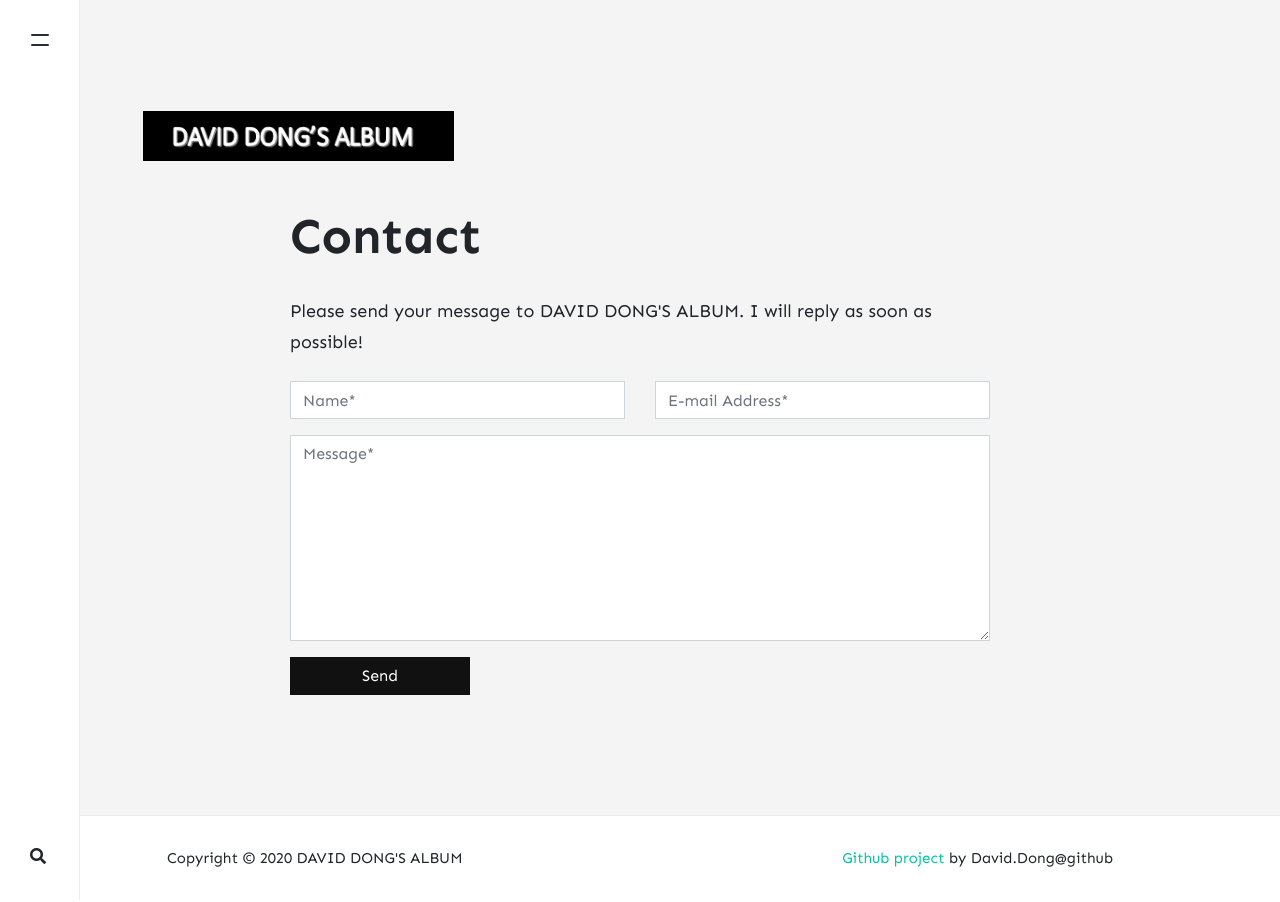
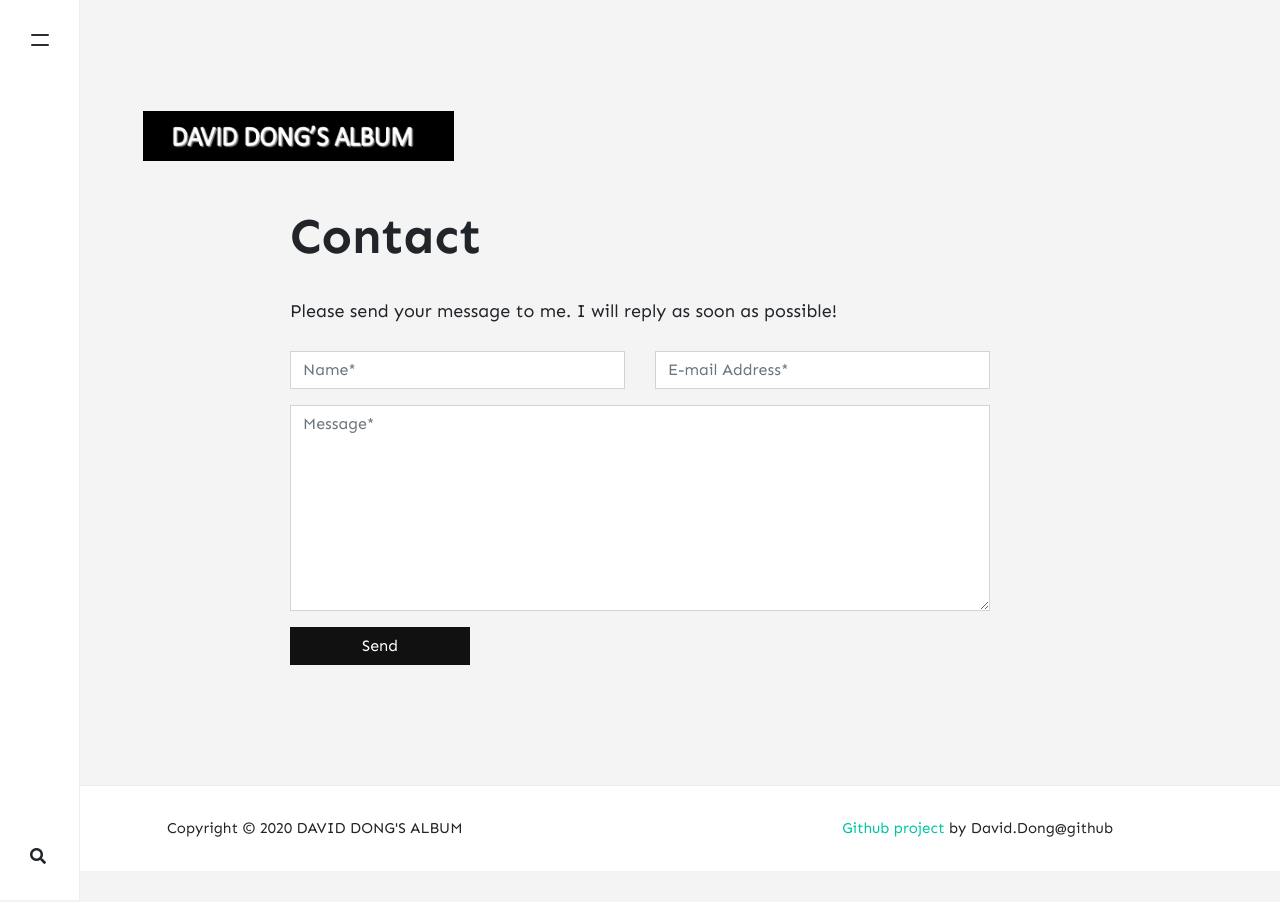
Before and after one commit to rainbow-ux/traveler-blog.github.io, a Jekyll site: the page built from _pages/contact.md, in a window 1280 px wide. Built offline with Jekyll 4.4.1, drawn with Linux system fonts in a browser that asks for light colours; nearby versions of some CDN libraries; comment, search, counter and statistics services are not loaded.

Commit message:
Update contact.md

```diff
--- a/_pages/contact.md
+++ b/_pages/contact.md
@@ -6,7 +6,7 @@ comments: false
 ---
 
 <form action="https://formspree.io/{{site.email}}" method="POST">
-<p class="mb-4">Please send your message to {{site.name}}. I will reply as soon as possible!</p>
+<p class="mb-4">Please send your message to me. I will reply as soon as possible!</p>
 <div class="form-group row">
 <div class="col-md-6">
 <input class="form-control" type="text" name="name" placeholder="Name*" required>
```
